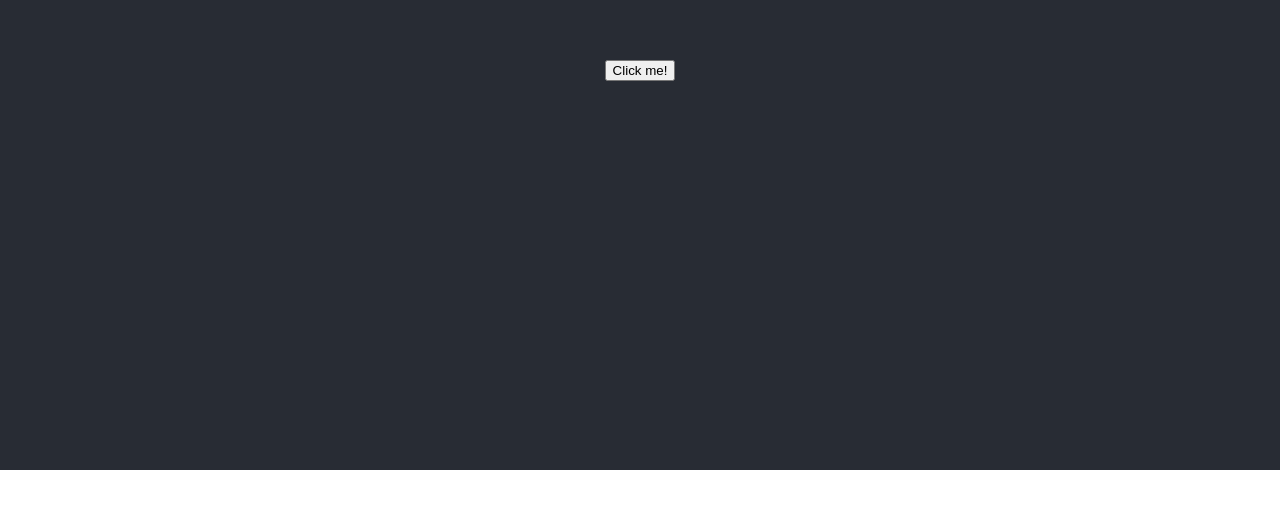
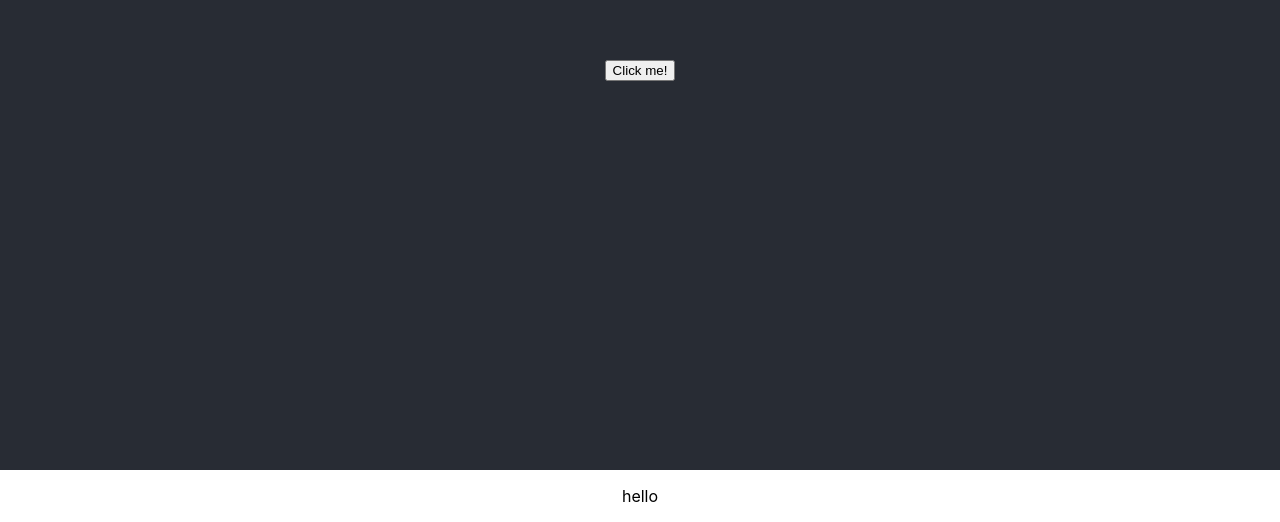
Before and after one commit to Logan-Pageler/Path-Finding, a React (Create React App) app in the folder frontend/: page / in a window 1280 px wide. Shown: the part 330-852 px from the top of the page. Before the commit the page ends 800 px from the top, so only its background shows below. Built offline with nearby package versions, Linux system fonts and the light colour scheme.

Commit message:
recompile jar, changed to port 8080

```diff
--- a/frontend/src/App.js
+++ b/frontend/src/App.js
@@ -1,9 +1,9 @@
 import './App.css';
 
 async function test() {
-  const response = await fetch("http://localhost:8000/maze");
-  const jsonData = await response.json();
-  console.log(jsonData);
+  const response = await fetch("http://localhost:8080/");
+  //const jsonData = await response.json();
+  //console.log(jsonData);
 
 }
 
@@ -13,6 +13,7 @@ function App() {
       <header className="App-header">
         <button onClick={test}>Click me!</button>
       </header>
+      <p>hello</p>
     </div>
   );
 }
```
